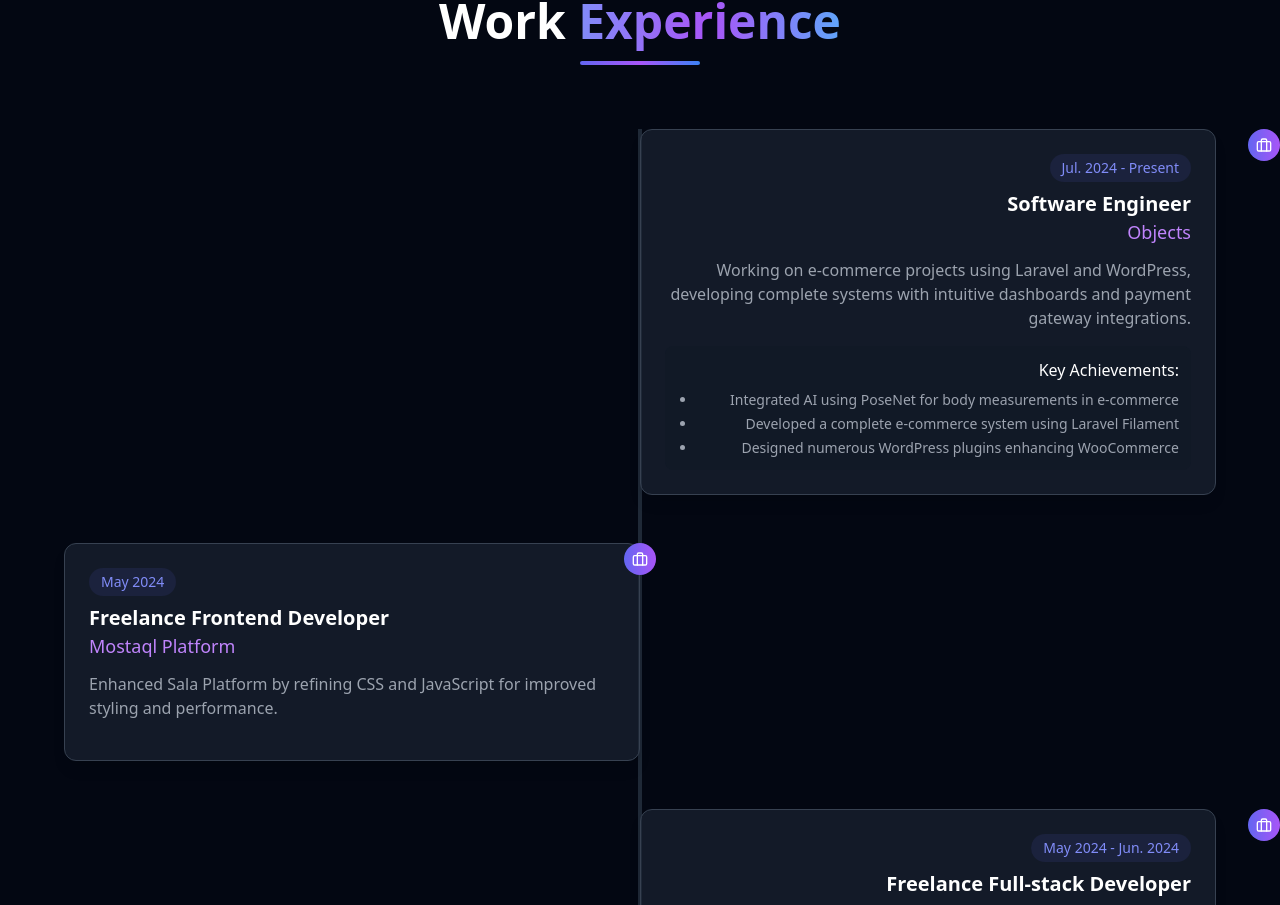
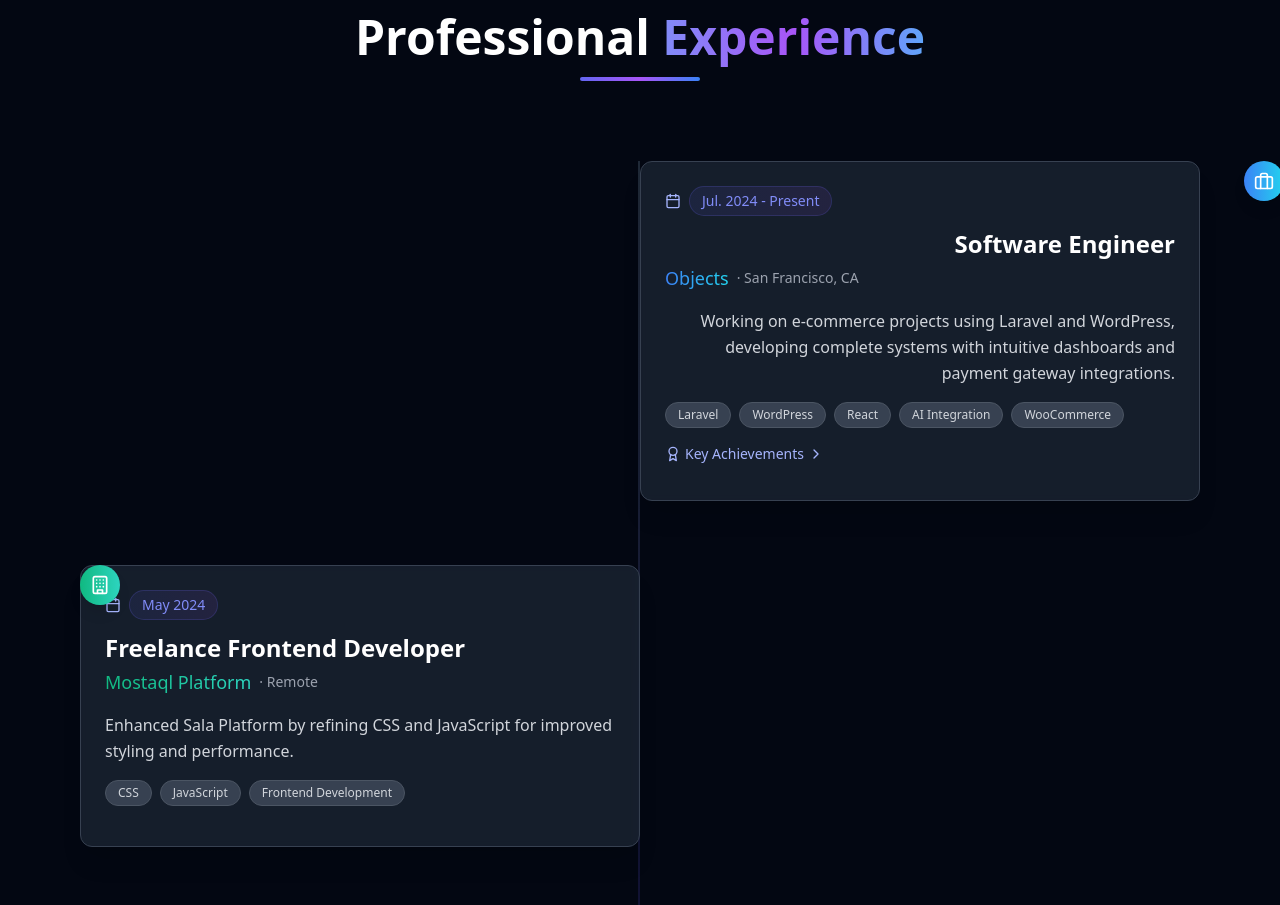
Before and after one commit to engyahmed7/portfolio, a React (Vite) app: page / in a window 1280 px wide. Shown: the part 1895-2800 px from the top of the page. Built offline with nearby package versions, Linux system fonts and the light colour scheme.

Commit message:
feat: Enhance Experience section with detailed job entries and expand/collapse functionality

```diff
--- a/src/components/sections/Experience.tsx
+++ b/src/components/sections/Experience.tsx
@@ -1,6 +1,12 @@
-import React from "react";
-import { motion } from "framer-motion";
-import { Briefcase } from "lucide-react";
+import React, { useState } from "react";
+import { motion, AnimatePresence } from "framer-motion";
+import {
+  Briefcase,
+  ChevronRight,
+  Award,
+  Calendar,
+  Building,
+} from "lucide-react";
 import SectionHeader from "../ui/SectionHeader";
 
 interface ExperienceProps {
@@ -8,10 +14,13 @@ interface ExperienceProps {
 }
 
 const Experience: React.FC<ExperienceProps> = ({ darkMode }) => {
+  const [expandedIndex, setExpandedIndex] = useState<number | null>(null);
+
   const experience = [
     {
       title: "Software Engineer",
       company: "Objects",
+      location: "San Francisco, CA",
       period: "Jul. 2024 - Present",
       description:
         "Working on e-commerce projects using Laravel and WordPress, developing complete systems with intuitive dashboards and payment gateway integrations.",
@@ -20,18 +29,32 @@ const Experience: React.FC<ExperienceProps> = ({ darkMode }) => {
         "Developed a complete e-commerce system using Laravel Filament",
         "Designed numerous WordPress plugins enhancing WooCommerce",
       ],
+      skills: [
+        "Laravel",
+        "WordPress",
+        "React",
+        "AI Integration",
+        "WooCommerce",
+      ],
+      color: "from-blue-500 to-cyan-400",
+      icon: Briefcase,
     },
     {
       title: "Freelance Frontend Developer",
       company: "Mostaql Platform",
+      location: "Remote",
       period: "May 2024",
       description:
         "Enhanced Sala Platform by refining CSS and JavaScript for improved styling and performance.",
       achievements: [],
+      skills: ["CSS", "JavaScript", "Frontend Development"],
+      color: "from-emerald-500 to-teal-400",
+      icon: Building,
     },
     {
       title: "Freelance Full-stack Developer",
       company: "Mostaql Platform",
+      location: "Remote",
       period: "May 2024 - Jun. 2024",
       description:
         "Integrated authentication systems and developed admin dashboards with React and Laravel.",
@@ -40,10 +63,14 @@ const Experience: React.FC<ExperienceProps> = ({ darkMode }) => {
         "Developed admin dashboard using React and Laravel",
         "Implemented authorization system to secure data",
       ],
+      skills: ["React", "Laravel", "Authentication", "Authorization"],
+      color: "from-purple-500 to-indigo-400",
+      icon: Briefcase,
     },
     {
       title: "Flutter Developer",
       company: "Freelance",
+      location: "Remote",
       period: "Sep. 2024 - Apr. 2025",
       description:
         "Developed an e-commerce application for dental improvement, featuring mobile screens for users and an admin dashboard, all integrated with backend Node.js APIs.",
@@ -52,85 +79,197 @@ const Experience: React.FC<ExperienceProps> = ({ darkMode }) => {
         "Developed an admin dashboard for managing products and orders",
         "Integrated backend Node.js APIs for efficient data handling",
       ],
+      skills: ["Flutter", "Node.js", "Mobile Development", "Admin Dashboard"],
+      color: "from-rose-500 to-pink-400",
+      icon: Briefcase,
     },
   ];
 
+  const toggleExpand = (index: number) => {
+    setExpandedIndex(expandedIndex === index ? null : index);
+  };
+
   return (
-    <section id="experience" className="py-20 px-4">
+    <section id="experience" className="py-24 px-4">
       <div className="max-w-7xl mx-auto">
-        <SectionHeader title="Work" highlight="Experience" />
+        <SectionHeader title="Professional" highlight="Experience" />
 
-        <div className="relative mt-16 pl-6 md:pl-0">
+        <div className="relative mt-20 pl-6 md:pl-0">
           <div
-            className={`absolute left-0 top-0 bottom-0 w-1 ${
-              darkMode ? "bg-gray-800" : "bg-gray-200"
+            className={`absolute left-0 top-0 bottom-0 w-0.5 ${
+              darkMode
+                ? "bg-gradient-to-b from-gray-800 via-indigo-900/30 to-gray-800"
+                : "bg-gradient-to-b from-gray-200 via-indigo-300/30 to-gray-200"
             } md:left-1/2 md:-ml-0.5`}
           />
 
-          {experience.map((exp, index) => (
+          {experience.map((exp, index) => {
+            const isExpanded = expandedIndex === index;
+            const IconComponent = exp.icon;
+
+            return (
               <motion.div
                 key={index}
-              initial={{ opacity: 0, y: 20 }}
+                initial={{ opacity: 0, y: 30 }}
                 whileInView={{ opacity: 1, y: 0 }}
-              viewport={{ once: true }}
-              transition={{ delay: index * 0.1 }}
-              className={`mb-12 relative ${
+                viewport={{ once: true, margin: "-100px" }}
+                transition={{ duration: 0.5, delay: index * 0.15 }}
+                className={`mb-16 relative ${
                   index % 2 === 0
-                  ? "md:pr-12 md:text-right md:ml-auto md:pl-0"
-                  : "md:pl-12 md:text-left md:mr-auto md:pr-0"
+                    ? "md:pr-16 md:text-right md:ml-auto md:pl-0"
+                    : "md:pl-16 md:text-left md:mr-auto md:pr-0"
                 } md:w-1/2`}
               >
-              <div className="absolute left-0 md:left-auto md:right-0 w-8 h-8 -ml-10 md:ml-0 md:-mr-4 rounded-full flex items-center justify-center z-10 bg-gradient-to-r from-indigo-500 to-purple-500">
-                <Briefcase className="w-4 h-4 text-white" />
+                <div
+                  className={`absolute left-0 md:left-auto ${
+                    index % 2 === 0 ? "md:right-1" : "md:left-1"
+                  }
+                    w-10 h-10 -ml-11 md:ml-0 ${
+                      index % 2 === 0 ? "md:-mr-6" : "md:-ml-6"
+                    }
+                    rounded-full flex items-center justify-center z-10
+                    bg-gradient-to-r ${exp.color} shadow-lg`}
+                >
+                  <IconComponent className="w-5 h-5 text-white" />
                 </div>
 
                 <div
                   className={`p-6 rounded-xl ${
-                  darkMode ? "bg-gray-800/60" : "bg-white"
+                    darkMode ? "bg-gray-800/70 backdrop-blur-sm" : "bg-white"
                   } border ${
                     darkMode ? "border-gray-700" : "border-gray-200"
-                } shadow-lg group hover:shadow-indigo-500/10 transition-all duration-300 hover:-translate-y-1`}
+                  } shadow-xl transition-shadow duration-300
+                  ${
+                    darkMode
+                      ? "hover:shadow-indigo-500/20"
+                      : "hover:shadow-indigo-300/40"
+                  }`}
                 >
-                <span className="text-sm px-3 py-1 rounded-full bg-indigo-500/10 text-indigo-400 inline-block mb-2">
+                  <div className="flex items-center gap-2 mb-3">
+                    <Calendar
+                      className={`w-4 h-4 ${
+                        darkMode ? "text-indigo-300" : "text-indigo-500"
+                      }`}
+                    />
+                    <span
+                      className="text-sm px-3 py-1 rounded-full bg-gradient-to-r from-indigo-500/10 to-purple-500/10
+                      border border-indigo-500/20 text-indigo-400 font-medium"
+                    >
                       {exp.period}
                     </span>
-                <h3 className="text-xl font-semibold">{exp.title}</h3>
+                  </div>
+
+                  <div className="mb-4">
+                    <h3
+                      className={`text-2xl font-bold ${
+                        darkMode ? "text-white" : "text-gray-800"
+                      } mb-1`}
+                    >
+                      {exp.title}
+                    </h3>
+                    <div className="flex items-center flex-wrap gap-2">
                       <h4
-                  className={`text-lg font-medium ${
-                    darkMode ? "text-purple-400" : "text-purple-500"
-                  } mb-3`}
+                        className={`text-lg font-medium bg-gradient-to-r ${exp.color} bg-clip-text text-transparent`}
                       >
                         {exp.company}
                       </h4>
+                      <span
+                        className={`text-sm ${
+                          darkMode ? "text-gray-400" : "text-gray-500"
+                        }`}
+                      >
+                        · {exp.location}
+                      </span>
+                    </div>
+                  </div>
+
                   <p
                     className={`mb-4 ${
-                    darkMode ? "text-gray-400" : "text-gray-600"
-                  }`}
+                      darkMode ? "text-gray-300" : "text-gray-600"
+                    } leading-relaxed`}
                   >
                     {exp.description}
                   </p>
 
-                {exp.achievements.length > 0 && (
-                  <div
-                    className={`mt-4 p-3 rounded-lg ${
-                      darkMode ? "bg-gray-900/50" : "bg-gray-100"
+                  <div className="flex flex-wrap gap-2 mb-4">
+                    {exp.skills.map((skill, i) => (
+                      <span
+                        key={i}
+                        className={`text-xs px-3 py-1 rounded-full ${
+                          darkMode
+                            ? "bg-gray-700 text-gray-300 border border-gray-600"
+                            : "bg-gray-100 text-gray-600 border border-gray-200"
                         }`}
                       >
-                    <h5 className="font-medium mb-2">Key Achievements:</h5>
+                        {skill}
+                      </span>
+                    ))}
+                  </div>
+
+                  {exp.achievements.length > 0 && (
+                    <div>
+                      <button
+                        onClick={() => toggleExpand(index)}
+                        className={`flex items-center gap-1 font-medium text-sm mb-3
+                          ${
+                            darkMode
+                              ? "text-indigo-300 hover:text-indigo-200"
+                              : "text-indigo-600 hover:text-indigo-800"
+                          }
+                          transition-colors duration-200`}
+                      >
+                        <Award className="w-4 h-4" />
+                        <span>Key Achievements</span>
+                        <ChevronRight
+                          className={`w-4 h-4 transition-transform duration-300 ${
+                            isExpanded ? "rotate-90" : ""
+                          }`}
+                        />
+                      </button>
+
+                      <AnimatePresence>
+                        {isExpanded && (
+                          <motion.div
+                            initial={{ opacity: 0, height: 0 }}
+                            animate={{ opacity: 1, height: "auto" }}
+                            exit={{ opacity: 0, height: 0 }}
+                            transition={{ duration: 0.2 }}
+                            className="overflow-hidden"
+                          >
+                            <div
+                              className={`p-4 rounded-lg ${
+                                darkMode ? "bg-gray-900/80" : "bg-gray-50"
+                              } border ${
+                                darkMode ? "border-gray-700" : "border-gray-200"
+                              }`}
+                            >
                               <ul
-                      className={`list-disc pl-5 space-y-1 text-sm ${
-                        darkMode ? "text-gray-400" : "text-gray-600"
+                                className={`space-y-2 text-sm ${
+                                  darkMode ? "text-gray-300" : "text-gray-600"
                                 }`}
                               >
                                 {exp.achievements.map((ach, i) => (
-                        <li key={i}>{ach}</li>
+                                  <li
+                                    key={i}
+                                    className="flex items-start gap-2"
+                                  >
+                                    <div
+                                      className={`mt-1 w-1.5 h-1.5 rounded-full bg-gradient-to-r ${exp.color}`}
+                                    />
+                                    <span>{ach}</span>
+                                  </li>
                                 ))}
                               </ul>
+                            </div>
+                          </motion.div>
+                        )}
+                      </AnimatePresence>
                     </div>
                   )}
                 </div>
               </motion.div>
-          ))}
+            );
+          })}
         </div>
       </div>
     </section>
```
Lines whose indentation alone changed are shown as unchanged.
